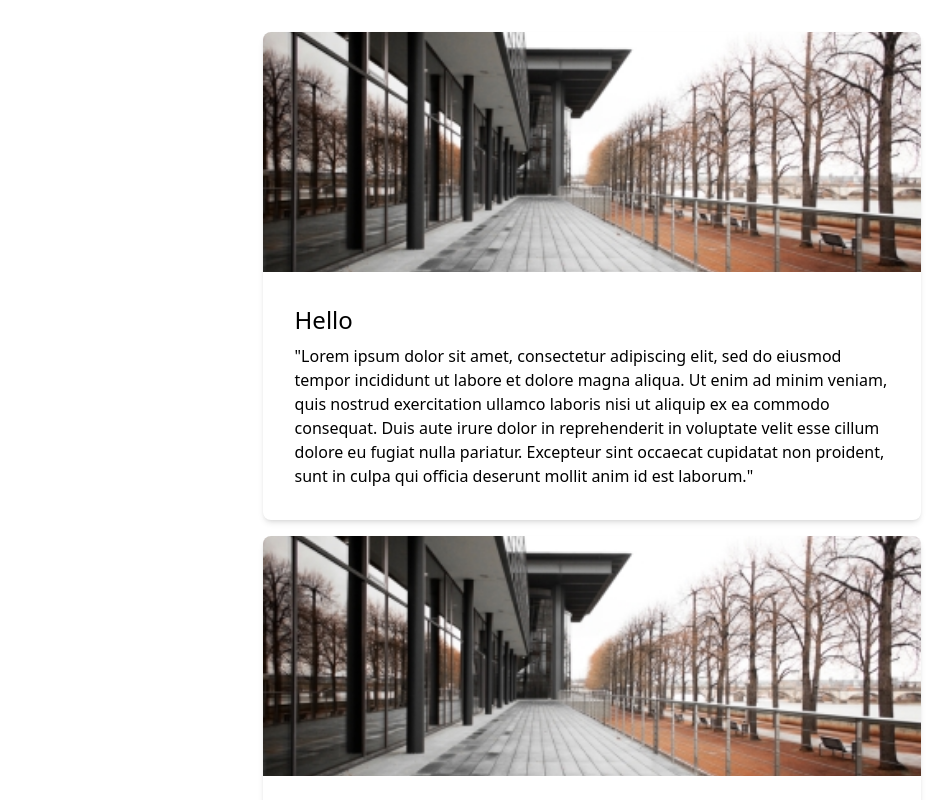
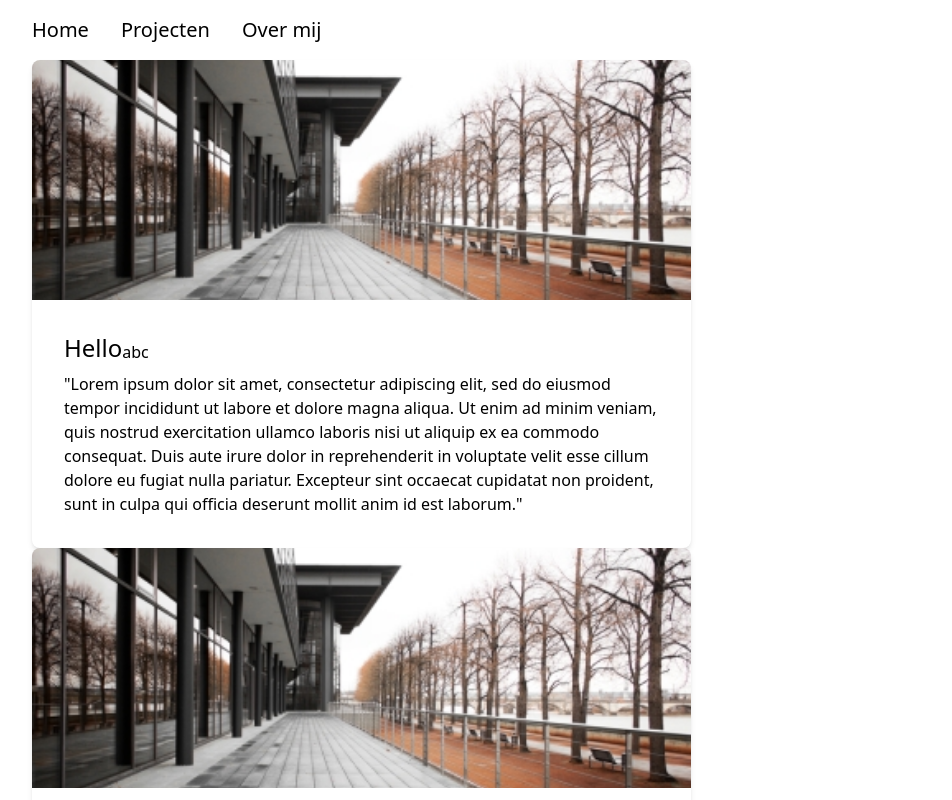
Before and after one commit to chrismostert/chrismostert.nl, a SvelteKit app: page /projects in a window 1280 px wide. Shown: the top 800 px of the page, without its empty margins (48-1000 px from the left). Built offline with nearby package versions, Linux system fonts and the light colour scheme.

Commit message:
Fix layout

```diff
--- a/src/lib/components/ProjectCard.svelte
+++ b/src/lib/components/ProjectCard.svelte
@@ -2,10 +2,19 @@
 	export let data;
 </script>
 
-<div class="shadow-md rounded-lg overflow-clip mt-4">
+<div class="shadow-md rounded-lg overflow-clip max-w-max">
 	<img src={data.img} class="w-full max-h-60 object-cover" />
 	<div class="p-8">
-		<h2 class="text-2xl font-medium mb-2">{data.title}</h2>
+		<div class="flex flex-wrap items-center">
+			<h2 class="text-2xl font-medium mb-2">{data.title}</h2>
+			<div class="flex">
+				{#each data.tags as tag}
+					<div>
+						{tag}
+					</div>
+				{/each}
+			</div>
+		</div>
 		<p class="max-w-prose">{data.description}</p>
 	</div>
 </div>
--- a/src/routes/(fullscreen)/+layout.svelte
+++ /dev/null
@@ -1,10 +0,0 @@
-<script>
-	import SocialIcons from '$lib/components/SocialIcons.svelte';
-</script>
-
-<div class="absolute top-1/2 -translate-y-1/2">
-	<slot />
-</div>
-<div class="absolute bottom-4">
-	<SocialIcons />
-</div>
--- a/src/routes/(normal)/+layout.svelte
+++ /dev/null
@@ -1,8 +0,0 @@
-<script>
-	import SocialIcons from '$lib/components/SocialIcons.svelte';
-</script>
-
-<slot />
-<div class="mt-4">
-	<SocialIcons />
-</div>
--- a/src/routes/+layout.svelte
+++ b/src/routes/+layout.svelte
@@ -1,7 +1,24 @@
 <script>
 	import '../app.css';
+	import SocialIcons from '$lib/components/SocialIcons.svelte';
 </script>
 
-<div class="max-w-6xl mx-auto p-4">
-	<slot />
+<div class="max-w-6xl h-[100dvh] mx-auto flex flex-col px-4">
+	<div class="py-4">
+		<nav class="flex space-x-8">
+			<a href="/" class="text-xl transition-all hover:underline   bg-white rounded-b-lg">Home</a>
+			<a href="/projects" class="text-xl hover:underline  bg-white  rounded-b-lg">Projecten</a>
+			<a href="/about" class="text-xl hover:underline  bg-white  rounded-b-lg">Over mij</a>
+		</nav>
+	</div>
+
+	<main class="flex-1">
+		<div class="h-full flex flex-col justify-center">
+			<slot />
+		</div>
+	</main>
+
+	<footer class="py-4">
+		<SocialIcons />
+	</footer>
 </div>
--- a/src/routes/(normal)/projects/+page.svelte
+++ b/src/routes/projects/+page.svelte
@@ -10,10 +10,9 @@
 	};
 </script>
 
-<div class="flex flex-col items-center">
-	<ProjectCard data={example_data} />
-	<ProjectCard data={example_data} />
-	<ProjectCard data={example_data} />
-	<ProjectCard data={example_data} />
-	<ProjectCard data={example_data} />
+<div class="flex flex-wrap">
+<ProjectCard data={example_data} />
+<ProjectCard data={example_data} />
+<ProjectCard data={example_data} />
+<ProjectCard data={example_data} />
 </div>
```
Also changed, not shown: src/routes/+page.js (renamed from src/routes/(fullscreen)/+page.js), src/routes/+page.svelte (renamed from src/routes/(fullscreen)/+page.svelte), src/routes/about/+page.js (renamed from src/routes/(fullscreen)/about/+page.js), src/routes/about/+page.svelte (renamed from src/routes/(fullscreen)/about/+page.svelte).
